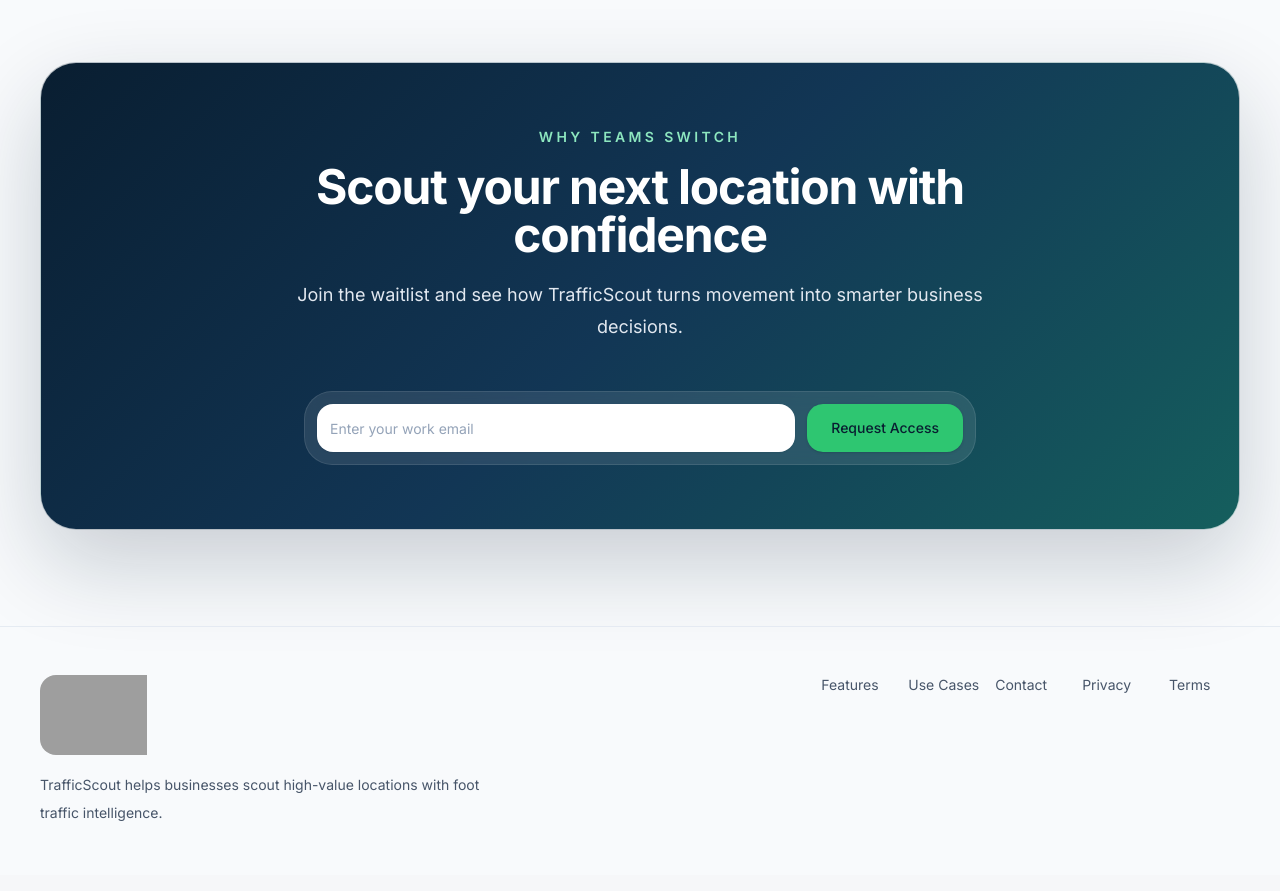
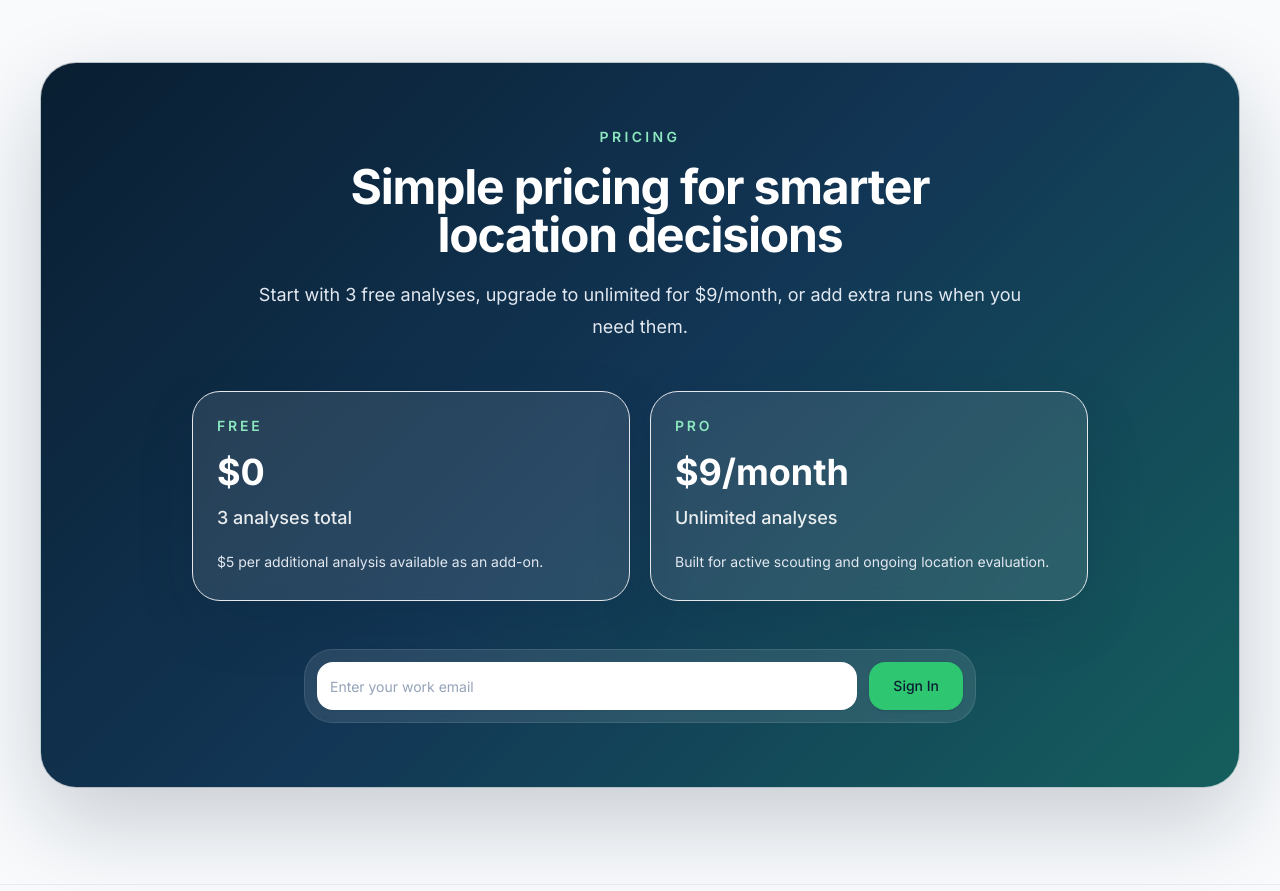
Before and after one commit to Sailornaut/FlowMap, a React (Vite) app: page / in a window 1280 px wide. Shown: the part 5040-5931 px from the top of the page. Built offline with nearby package versions, Linux system fonts and the light colour scheme; no server answers; grey boxes are pictures that could not be loaded.

Commit message:
Update pricing model

```diff
--- a/src/components/auth/AuthScreen.jsx
+++ b/src/components/auth/AuthScreen.jsx
@@ -32,7 +32,7 @@
         </div>
         <h1 className="text-3xl font-bold tracking-tight">Sign in to TrafficScout</h1>
         <p className="text-sm text-muted-foreground mt-3">
-          Free accounts get limited monthly analyses. Paid plans unlock higher quotas and billing tools.
+          Free accounts include 3 total analyses. Pro unlocks unlimited analyses and billing tools.
         </p>
 
         {!authConfigured ? (
--- a/src/lib/plan-config.js
+++ b/src/lib/plan-config.js
@@ -2,20 +2,23 @@
   free: {
     key: "free",
     label: "Free",
-    monthlyLimit: 10,
-    blurb: "Explore location analysis with a lighter monthly limit.",
+    totalLimit: 3,
+    priceLabel: "$0",
+    blurb: "Try TrafficScout with 3 total analyses before upgrading.",
   },
   pro: {
     key: "pro",
     label: "Pro",
-    monthlyLimit: 250,
-    blurb: "Higher monthly analysis limits for serious scouting workflows.",
+    totalLimit: null,
+    priceLabel: "$9/month",
+    blurb: "Unlimited analyses for teams making location decisions regularly.",
   },
   business: {
     key: "business",
     label: "Business",
-    monthlyLimit: 2000,
-    blurb: "Expanded usage for teams running larger-scale location decisions.",
+    totalLimit: null,
+    priceLabel: "Legacy",
+    blurb: "Legacy unlimited access for earlier subscribers.",
   },
 };
 
@@ -25,6 +28,5 @@
 
 export function getNextUpgradeTier(tier) {
   if (tier === "free") return "pro";
-  if (tier === "pro") return "business";
   return null;
 }
--- a/src/pages/Landing.jsx
+++ b/src/pages/Landing.jsx
@@ -609,11 +609,37 @@
           <div className="mx-auto max-w-7xl rounded-[36px] border border-white/70 bg-[linear-gradient(135deg,#091E31_0%,#123655_50%,#177F64_140%)] px-8 py-16 text-white shadow-[0_34px_90px_rgba(9,30,49,0.20)]">
             <Reveal>
               <InvertedSectionHeading
-                eyebrow="Why Teams Switch"
-                title="Scout your next location with confidence"
-                body="Join the waitlist and see how TrafficScout turns movement into smarter business decisions."
+                eyebrow="Pricing"
+                title="Simple pricing for smarter location decisions"
+                body="Start with 3 free analyses, upgrade to unlimited for $9/month, or add extra runs when you need them."
               />
             </Reveal>
+
+            <div className="mx-auto mt-12 grid max-w-4xl gap-5 md:grid-cols-2">
+              {[
+                {
+                  title: "Free",
+                  price: "$0",
+                  detail: "3 analyses total",
+                  note: "$5 per additional analysis available as an add-on.",
+                },
+                {
+                  title: "Pro",
+                  price: "$9/month",
+                  detail: "Unlimited analyses",
+                  note: "Built for active scouting and ongoing location evaluation.",
+                },
+              ].map((plan, index) => (
+                <Reveal key={plan.title} delay={0.08 + index * 0.08}>
+                  <div className="rounded-[28px] border border-white/12 bg-white/10 p-6 shadow-[0_22px_60px_rgba(9,30,49,0.12)] backdrop-blur">
+                    <p className="text-sm font-semibold uppercase tracking-[0.2em] text-[#8DE7BF]">{plan.title}</p>
+                    <p className="mt-4 text-4xl font-bold text-white">{plan.price}</p>
+                    <p className="mt-3 text-lg font-medium text-white/90">{plan.detail}</p>
+                    <p className="mt-4 text-sm leading-7 text-slate-200">{plan.note}</p>
+                  </div>
+                </Reveal>
+              ))}
+            </div>
 
             <div id="cta" className="mx-auto mt-12 max-w-2xl">
               <form className="rounded-[28px] border border-white/10 bg-white/10 p-3 backdrop-blur" onSubmit={(event) => event.preventDefault()}>
@@ -626,7 +652,7 @@
                     className="h-12 rounded-2xl border-white/15 bg-white text-[#091E31] placeholder:text-slate-400"
                   />
                   <Button asChild size="lg" className="h-12 rounded-2xl bg-[#2EC671] px-6 text-[#091E31] hover:bg-[#27b363]">
-                    <RouterLink to="/app">Request Access</RouterLink>
+                    <RouterLink to="/app">Sign In</RouterLink>
                   </Button>
                 </div>
               </form>
--- a/src/pages/Profile.jsx
+++ b/src/pages/Profile.jsx
@@ -13,6 +13,10 @@
   return <Badge variant={tier === "free" ? "secondary" : "default"}>{label}</Badge>;
 }
 
+function formatAllowance(plan) {
+  return plan.totalLimit === null ? "Unlimited" : String(plan.totalLimit);
+}
+
 export default function Profile() {
   const { currentUser, logout } = useAuth();
   const { data: account, isLoading } = useQuery({
@@ -22,12 +26,7 @@
   });
   const currentTier = account?.tier || currentUser?.billing_tier || "free";
   const currentPlan = getPlanConfig(currentTier);
-  const availableUpgrades =
-    currentTier === "free"
-      ? ["pro", "business"]
-      : currentTier === "pro"
-        ? ["business"]
-        : [];
+  const availableUpgrades = currentTier === "free" ? ["pro"] : [];
 
   const handleUpgrade = async (plan) => {
     try {
@@ -48,8 +47,9 @@
   };
 
   const usageUsed = account?.usage?.used ?? 0;
-  const usageLimit = account?.usage?.limit ?? currentPlan.monthlyLimit;
-  const usagePercent = Math.min(100, (usageUsed / Math.max(1, usageLimit || 1)) * 100);
+  const usageLimit = account?.usage?.limit ?? currentPlan.totalLimit;
+  const usageLabel = usageLimit === null ? "Unlimited" : usageLimit;
+  const usagePercent = usageLimit === null ? 0 : Math.min(100, (usageUsed / Math.max(1, usageLimit || 1)) * 100);
 
   return (
     <div className="min-h-full bg-gradient-to-br from-slate-50 via-white to-emerald-50/40">
@@ -99,7 +99,7 @@
               </div>
               <div>
                 <h2 className="text-lg font-semibold text-slate-950">Plan and usage</h2>
-                <p className="text-sm text-slate-600">Track your monthly analysis capacity and billing access.</p>
+                <p className="text-sm text-slate-600">Track your analysis allowance and billing access.</p>
               </div>
             </div>
 
@@ -122,8 +122,8 @@
                     <p className="mt-3 text-2xl font-semibold text-slate-950">{usageUsed}</p>
                   </div>
                   <div className="rounded-2xl border border-slate-200 bg-slate-50 p-4">
-                    <p className="text-xs font-medium uppercase tracking-[0.18em] text-slate-500">Monthly limit</p>
-                    <p className="mt-3 text-2xl font-semibold text-slate-950">{usageLimit}</p>
+                    <p className="text-xs font-medium uppercase tracking-[0.18em] text-slate-500">Plan allowance</p>
+                    <p className="mt-3 text-2xl font-semibold text-slate-950">{usageLabel}</p>
                   </div>
                 </div>
 
@@ -131,15 +131,29 @@
                   <div className="flex items-center justify-between gap-4">
                     <div>
                       <p className="text-sm font-medium text-slate-900">Usage progress</p>
+                      {usageLimit === null ? (
+                        <p className="mt-1 text-sm text-slate-600">Unlimited analyses are active on your plan.</p>
+                      ) : (
                         <p className="mt-1 text-sm text-slate-600">
-                        {usageUsed} of {usageLimit} monthly analyses used
+                          {usageUsed} of {usageLimit} total analyses used
                         </p>
+                      )}
                     </div>
+                    {usageLimit === null ? (
+                      <p className="text-sm font-semibold text-emerald-700">Unlimited</p>
+                    ) : (
                       <p className="text-sm font-semibold text-slate-900">{Math.round(usagePercent)}%</p>
+                    )}
                   </div>
+                  {usageLimit === null ? (
+                    <div className="mt-4 rounded-2xl border border-emerald-200 bg-emerald-50 px-4 py-3 text-sm font-medium text-emerald-900">
+                      Unlimited analyses included with {currentPlan.label}.
+                    </div>
+                  ) : (
                     <div className="mt-4 h-3 overflow-hidden rounded-full bg-white">
                       <div className="h-full rounded-full bg-primary" style={{ width: `${usagePercent}%` }} />
                     </div>
+                  )}
                 </div>
               </div>
             )}
@@ -162,8 +176,11 @@
                           <p className="text-sm font-semibold text-slate-950">{config.label}</p>
                           <p className="mt-1 text-sm text-slate-600">{config.blurb}</p>
                           <p className="mt-2 text-xs font-medium uppercase tracking-[0.18em] text-slate-500">
-                            {config.monthlyLimit} analyses / month
+                            {formatAllowance(config)} analyses {config.totalLimit === null ? "" : "total"}
                           </p>
+                          {plan === "pro" ? (
+                            <p className="mt-2 text-xs font-medium text-slate-500">{config.priceLabel}</p>
+                          ) : null}
                         </div>
                         <Button className="shrink-0 gap-2" onClick={() => handleUpgrade(plan)}>
                           <Sparkles className="h-4 w-4" />
@@ -175,12 +192,21 @@
                 })
               ) : (
                 <div className="rounded-3xl border border-emerald-200 bg-emerald-50 p-4">
-                  <p className="text-sm font-semibold text-emerald-900">You are already on the highest plan</p>
+                  <p className="text-sm font-semibold text-emerald-900">Your paid plan is already active</p>
                   <p className="mt-1 text-sm text-emerald-800">
-                    Business access is active. Billing tools are still available below if you need to manage it.
+                    Billing tools are still available below if you need to manage your subscription.
                   </p>
                 </div>
               )}
+              {currentTier === "free" ? (
+                <div className="rounded-3xl border border-amber-200 bg-amber-50 p-4">
+                  <p className="text-sm font-semibold text-amber-900">$5 add-on analyses</p>
+                  <p className="mt-1 text-sm text-amber-800">
+                    We can support pay-as-you-go analyses for free users next. The pricing is reflected in the product
+                    messaging, but checkout for add-ons is not wired yet.
+                  </p>
+                </div>
+              ) : null}
               <Button variant="outline" className="w-full justify-start gap-2" onClick={handleManageBilling}>
                 <CreditCard className="h-4 w-4" />
                 Open billing portal
```
Also changed, not shown: 2 other files (tests, documents, lock files or other folders). Lines whose indentation alone changed are shown as unchanged.
